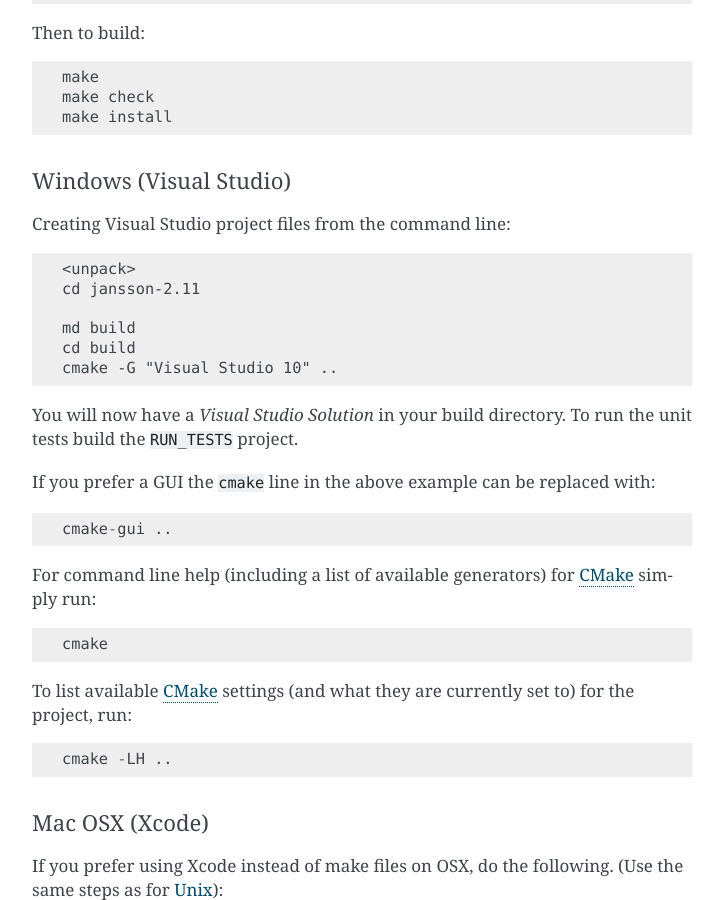
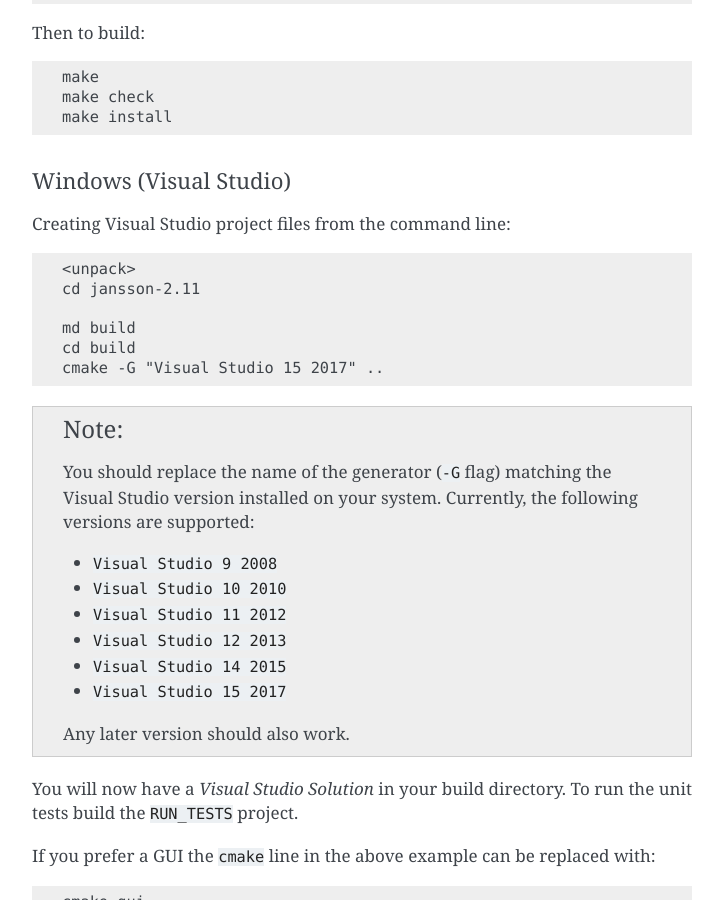
Before and after one commit to akheron/jansson, a Sphinx documentation site: the page built from doc/gettingstarted.rst, in a window 1280 px wide and 900 px high, scrolled down 1593 px. Shown: the whole window, without its empty margins (388-1111 px from the left). Built offline with Sphinx 7.4.7, drawn with Linux system fonts in a browser that asks for light colours.

Commit message:
Update build instructions for Visual Studio

```diff
--- a/doc/gettingstarted.rst
+++ b/doc/gettingstarted.rst
@@ -101,7 +101,22 @@
 
     md build
     cd build
-    cmake -G "Visual Studio 10" ..
+    cmake -G "Visual Studio 15 2017" ..
+
+.. note::
+
+   You should replace the name of the generator (``-G`` flag) matching
+   the Visual Studio version installed on your system. Currently, the
+   following versions are supported:
+
+   - ``Visual Studio 9 2008``
+   - ``Visual Studio 10 2010``
+   - ``Visual Studio 11 2012``
+   - ``Visual Studio 12 2013``
+   - ``Visual Studio 14 2015``
+   - ``Visual Studio 15 2017``
+
+   Any later version should also work.
 
 You will now have a *Visual Studio Solution* in your build directory.
 To run the unit tests build the ``RUN_TESTS`` project.
```
